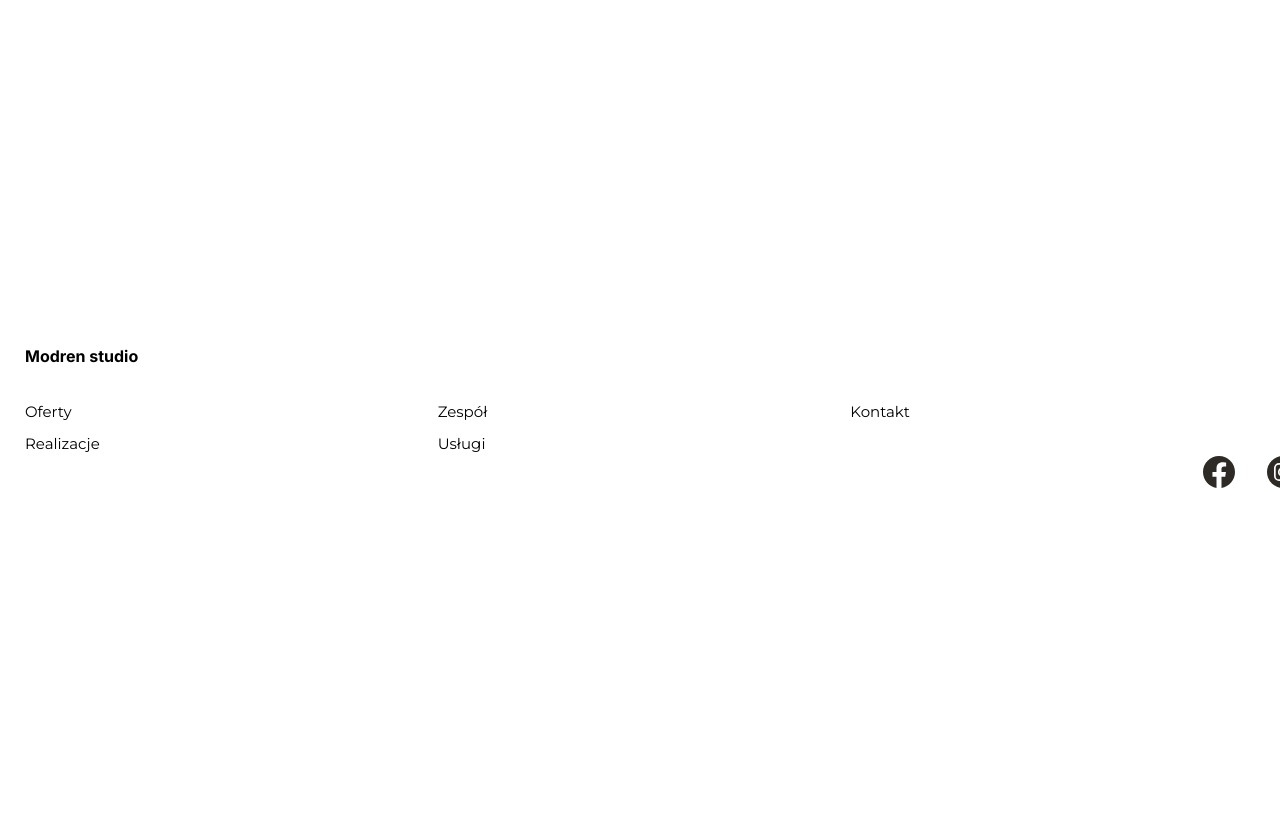
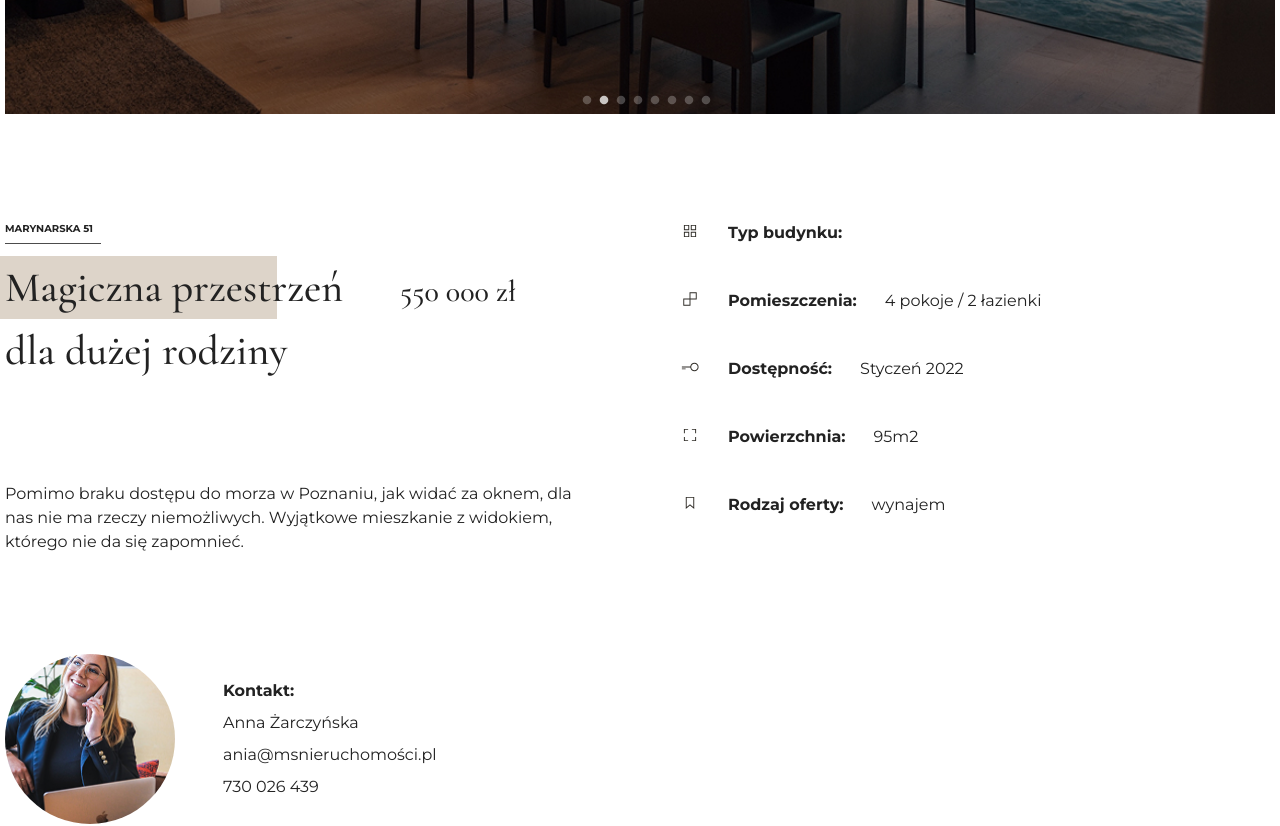
Before and after one commit to AveGhost/modernstudio, a Next.js app: page /oferty/1 in a window 1280 px wide. Before the commit this address had no page. Shown: the part 600-1426 px from the top of the page. Before the commit the page ends 1144 px from the top, so only its background shows below. Built offline with nearby package versions, Linux system fonts and the light colour scheme.

Commit message:
Added single offer page

```diff
--- /dev/null
+++ b/src/app/oferty/[name]/page.tsx
@@ -0,0 +1,93 @@
+'use client'
+
+import "slick-carousel/slick/slick.css";
+import "slick-carousel/slick/slick-theme.css";
+import Slider from "react-slick";
+import Image from "next/image";
+import { SampleNextArrow, SamplePrevArrow } from "@/utils/slick-arrows/slick-arrow";
+import HighlightHeading from "@/app/components/highlight-heading/highlight-heading.component";
+
+const SingleOffer = () => {
+    let settings = {
+        dots: true,
+        infinite: true,
+        speed: 500,
+        autoplay: true,
+        slidesToShow: 1,
+        slidesToScroll: 1,
+        arrows: true,
+        nextArrow: <SampleNextArrow />,
+        prevArrow: <SamplePrevArrow />
+    }
+
+    return (
+        <main className="px-6 xl:px-0">
+            <Slider {...settings}>
+                {Array.from({ length: 8 }).map((_, index) => (
+                    <div key={index} className="relative w-full h-[570px]">
+                        <Image src="/offers/oferta.jpg" alt="Photo" fill className="object-cover w-full" />
+                    </div>
+                ))}
+            </Slider>
+            <div className="grid grid-cols-2 gap-20 py-25 w-full">
+                <div className="flex flex-col w-full gap-5">
+                    <span className="font-bold relative uppercase text-[10px] before:content-[''] before:absolute before:-bottom-2 before:left-0 before:w-[96px] before:h-[1px] before:bg-black/70">Marynarska 51</span>
+                    <div className="grid grid-cols-[1fr_200px] items-baseline mb-20">
+                        <HighlightHeading fontSize="42px" highLightWidth="280px" classes="w-full">Magiczna przestrzeń dla dużej rodziny</HighlightHeading>
+                        <span className="text-3xl font-medium !font-[family-name:var(--font-cormorant-garamond)] block w-full">550 000 zł</span>
+                    </div>
+                    <p>Pomimo braku dostępu do morza w Poznaniu, jak widać za oknem, dla nas nie ma rzeczy niemożliwych. Wyjątkowe mieszkanie z widokiem, którego nie da się zapomnieć.</p>
+                </div>
+                <div className="flex flex-col gap-11 w-full">
+                    <div className="flex gap-7">
+                        <div className="relative w-5 h-5">
+                            <Image src="/icons/dashboard.svg" alt="Photo" fill className="object-cover w-full" />
+                        </div>
+                        <p className="font-bold">Typ budynku:</p>
+                    </div>
+                    <div className="flex gap-7">
+                        <div className="relative w-5 h-5">
+                            <Image src="/icons/pixel.svg" alt="Photo" fill className="object-cover w-full" />
+                        </div>
+                        <p className="font-bold">Pomieszczenia:</p>
+                        <p>4 pokoje / 2 łazienki</p>
+                    </div>
+                    <div className="flex gap-7">
+                        <div className="relative w-5 h-5">
+                            <Image src="/icons/key.svg" alt="Photo" fill className="object-cover w-full" />
+                        </div>
+                        <p className="font-bold">Dostępność:</p>
+                        <p>Styczeń 2022</p>
+                    </div>
+                    <div className="flex gap-7">
+                        <div className="relative w-5 h-5">
+                            <Image src="/icons/focus.svg" alt="Photo" fill className="object-cover w-full" />
+                        </div>
+                        <p className="font-bold">Powierzchnia:</p>
+                        <p>95m2</p>
+                    </div>
+                    <div className="flex gap-7">
+                        <div className="relative w-5 h-5">
+                            <Image src="/icons/bookmark.svg" alt="Photo" fill className="object-cover w-full" />
+                        </div>
+                        <p className="font-bold">Rodzaj oferty:</p>
+                        <p>wynajem</p>
+                    </div>
+                </div>
+            </div>
+            <div className="flex items-center gap-12 pb-40">
+                <div className="relative w-full max-w-[170px] aspect-square rounded-full">
+                    <Image src="/offers/avatar.jpg" alt="Photo" fill className="object-cover w-full rounded-full" />
+                </div>
+                <div className="flex flex-col gap-2">
+                    <p className="font-bold">Kontakt:</p>
+                    <p>Anna Żarczyńska</p>
+                    <p>ania@msnieruchomości.pl</p>
+                    <p>730 026 439</p>
+                </div>
+            </div>
+        </main>
+    )
+}
+
+export default SingleOffer
```
